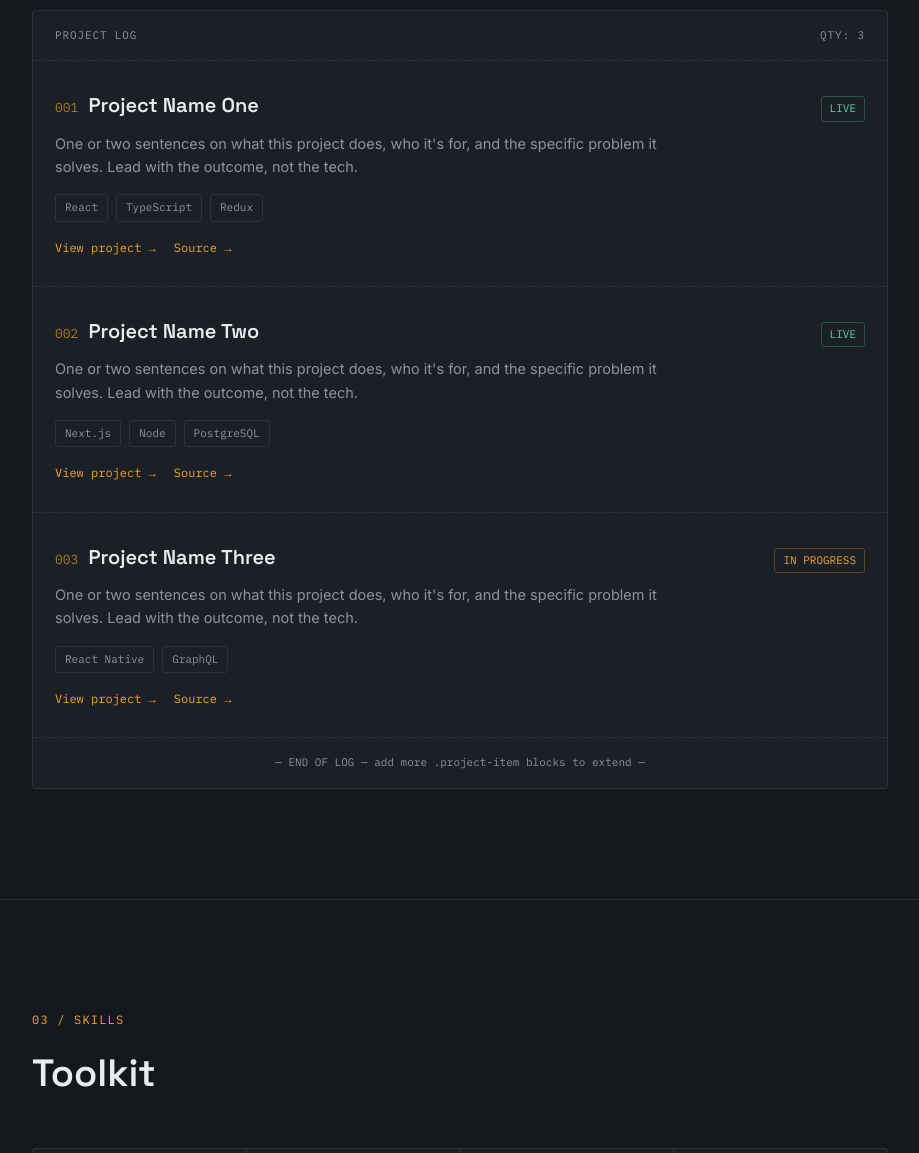
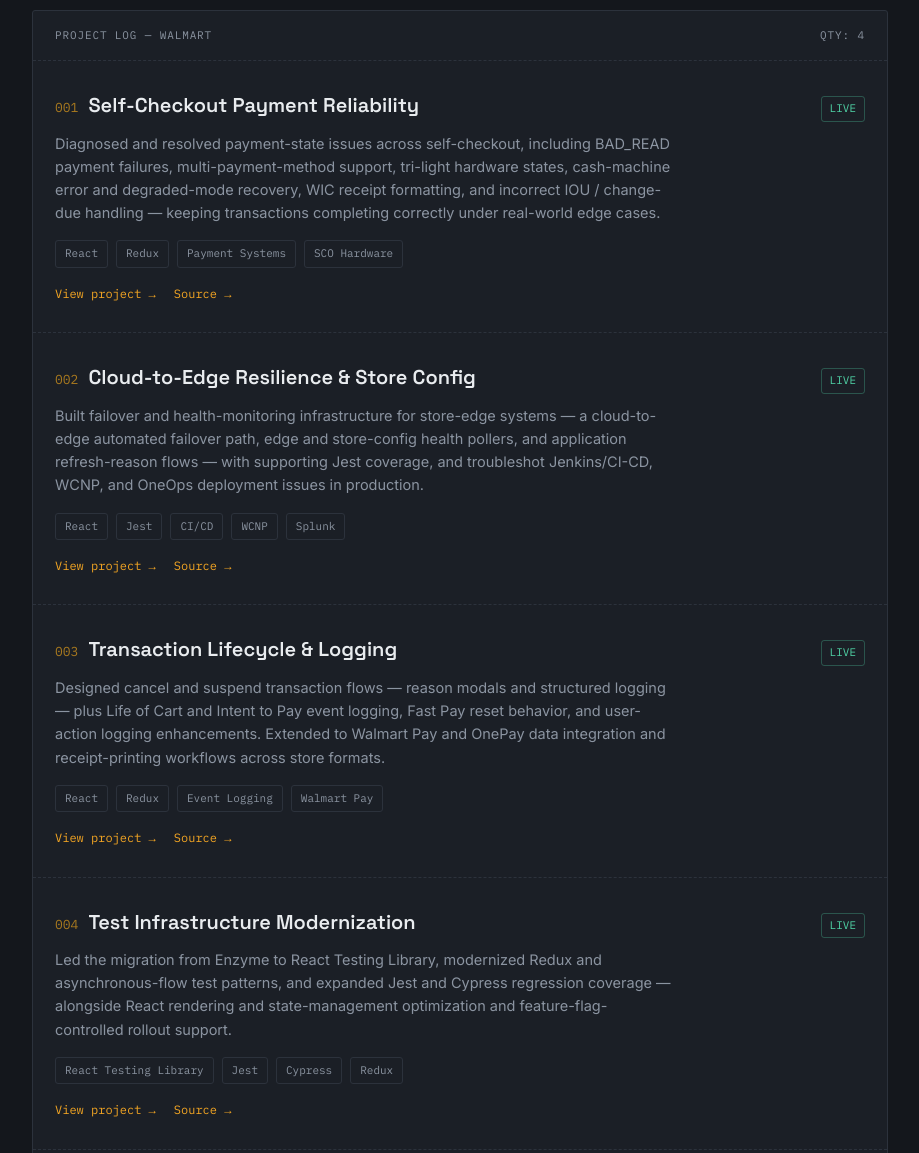
Before and after one commit to AdrieBotero/adriebotero.github.io, a plain HTML site: page index.html in a window 1280 px wide. Shown: the part 1780-2933 px from the top of the page, without its empty margins (180-1099 px from the left). Drawn offline with Linux system fonts and the light colour scheme.

Commit message:
Update index.html

```diff
--- a/index.html
+++ b/index.html
@@ -461,35 +461,45 @@
     <h2 class="section-title">Selected work</h2>
 
     <div class="receipt">
-      <div class="receipt-head"><span>PROJECT LOG</span><span>QTY: 3</span></div>
+      <div class="receipt-head"><span>PROJECT LOG — WALMART</span><span>QTY: 4</span></div>
 
       <div class="project-item">
         <div class="project-top">
-          <div class="project-name"><span class="idx">001</span>Project Name One</div>
+          <div class="project-name"><span class="idx">001</span>Self-Checkout Payment Reliability</div>
           <div class="project-status">LIVE</div>
         </div>
-        <p class="project-desc">One or two sentences on what this project does, who it's for, and the specific problem it solves. Lead with the outcome, not the tech.</p>
-        <div class="project-tags"><span>React</span><span>TypeScript</span><span>Redux</span></div>
+        <p class="project-desc">Diagnosed and resolved payment-state issues across self-checkout, including BAD_READ payment failures, multi-payment-method support, tri-light hardware states, cash-machine error and degraded-mode recovery, WIC receipt formatting, and incorrect IOU / change-due handling — keeping transactions completing correctly under real-world edge cases.</p>
+        <div class="project-tags"><span>React</span><span>Redux</span><span>Payment Systems</span><span>SCO Hardware</span></div>
         <div class="project-links"><a href="#">View project →</a><a href="#">Source →</a></div>
       </div>
 
       <div class="project-item">
         <div class="project-top">
-          <div class="project-name"><span class="idx">002</span>Project Name Two</div>
+          <div class="project-name"><span class="idx">002</span>Cloud-to-Edge Resilience & Store Config</div>
           <div class="project-status">LIVE</div>
         </div>
-        <p class="project-desc">One or two sentences on what this project does, who it's for, and the specific problem it solves. Lead with the outcome, not the tech.</p>
-        <div class="project-tags"><span>Next.js</span><span>Node</span><span>PostgreSQL</span></div>
+        <p class="project-desc">Built failover and health-monitoring infrastructure for store-edge systems — a cloud-to-edge automated failover path, edge and store-config health pollers, and application refresh-reason flows — with supporting Jest coverage, and troubleshot Jenkins/CI-CD, WCNP, and OneOps deployment issues in production.</p>
+        <div class="project-tags"><span>React</span><span>Jest</span><span>CI/CD</span><span>WCNP</span><span>Splunk</span></div>
         <div class="project-links"><a href="#">View project →</a><a href="#">Source →</a></div>
       </div>
 
       <div class="project-item">
         <div class="project-top">
-          <div class="project-name"><span class="idx">003</span>Project Name Three</div>
-          <div class="project-status" style="color:var(--amber); border-color: rgba(244,166,35,0.3);">IN PROGRESS</div>
+          <div class="project-name"><span class="idx">003</span>Transaction Lifecycle & Logging</div>
+          <div class="project-status">LIVE</div>
         </div>
-        <p class="project-desc">One or two sentences on what this project does, who it's for, and the specific problem it solves. Lead with the outcome, not the tech.</p>
-        <div class="project-tags"><span>React Native</span><span>GraphQL</span></div>
+        <p class="project-desc">Designed cancel and suspend transaction flows — reason modals and structured logging — plus Life of Cart and Intent to Pay event logging, Fast Pay reset behavior, and user-action logging enhancements. Extended to Walmart Pay and OnePay data integration and receipt-printing workflows across store formats.</p>
+        <div class="project-tags"><span>React</span><span>Redux</span><span>Event Logging</span><span>Walmart Pay</span></div>
+        <div class="project-links"><a href="#">View project →</a><a href="#">Source →</a></div>
+      </div>
+
+      <div class="project-item">
+        <div class="project-top">
+          <div class="project-name"><span class="idx">004</span>Test Infrastructure Modernization</div>
+          <div class="project-status">LIVE</div>
+        </div>
+        <p class="project-desc">Led the migration from Enzyme to React Testing Library, modernized Redux and asynchronous-flow test patterns, and expanded Jest and Cypress regression coverage — alongside React rendering and state-management optimization and feature-flag-controlled rollout support.</p>
+        <div class="project-tags"><span>React Testing Library</span><span>Jest</span><span>Cypress</span><span>Redux</span></div>
         <div class="project-links"><a href="#">View project →</a><a href="#">Source →</a></div>
       </div>
 
```
